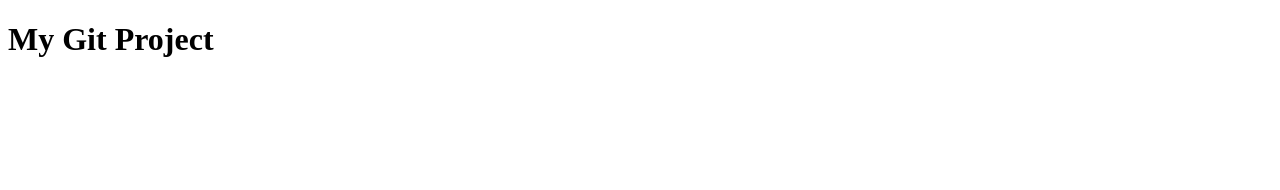
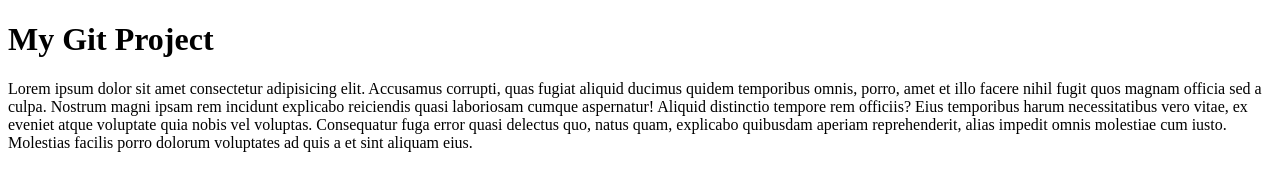
Before and after one commit to BenChen0824/FirstGitIndex, a plain HTML site: page index.html in a window 1280 px wide. Drawn offline with Linux system fonts and the light colour scheme.

Commit message:
add one paragragh

```diff
--- a/index.html
+++ b/index.html
@@ -8,5 +8,8 @@
 </head>
 <body>
     <h1>My Git Project</h1>
+    <p>Lorem ipsum dolor sit amet consectetur adipisicing elit. Accusamus corrupti, quas fugiat aliquid ducimus quidem temporibus omnis, porro, amet et illo facere nihil fugit quos magnam officia sed a culpa.
+    Nostrum magni ipsam rem incidunt explicabo reiciendis quasi laboriosam cumque aspernatur! Aliquid distinctio tempore rem officiis? Eius temporibus harum necessitatibus vero vitae, ex eveniet atque voluptate quia nobis vel voluptas.
+    Consequatur fuga error quasi delectus quo, natus quam, explicabo quibusdam aperiam reprehenderit, alias impedit omnis molestiae cum iusto. Molestias facilis porro dolorum voluptates ad quis a et sint aliquam eius.</p>
 </body>
 </html>
```
